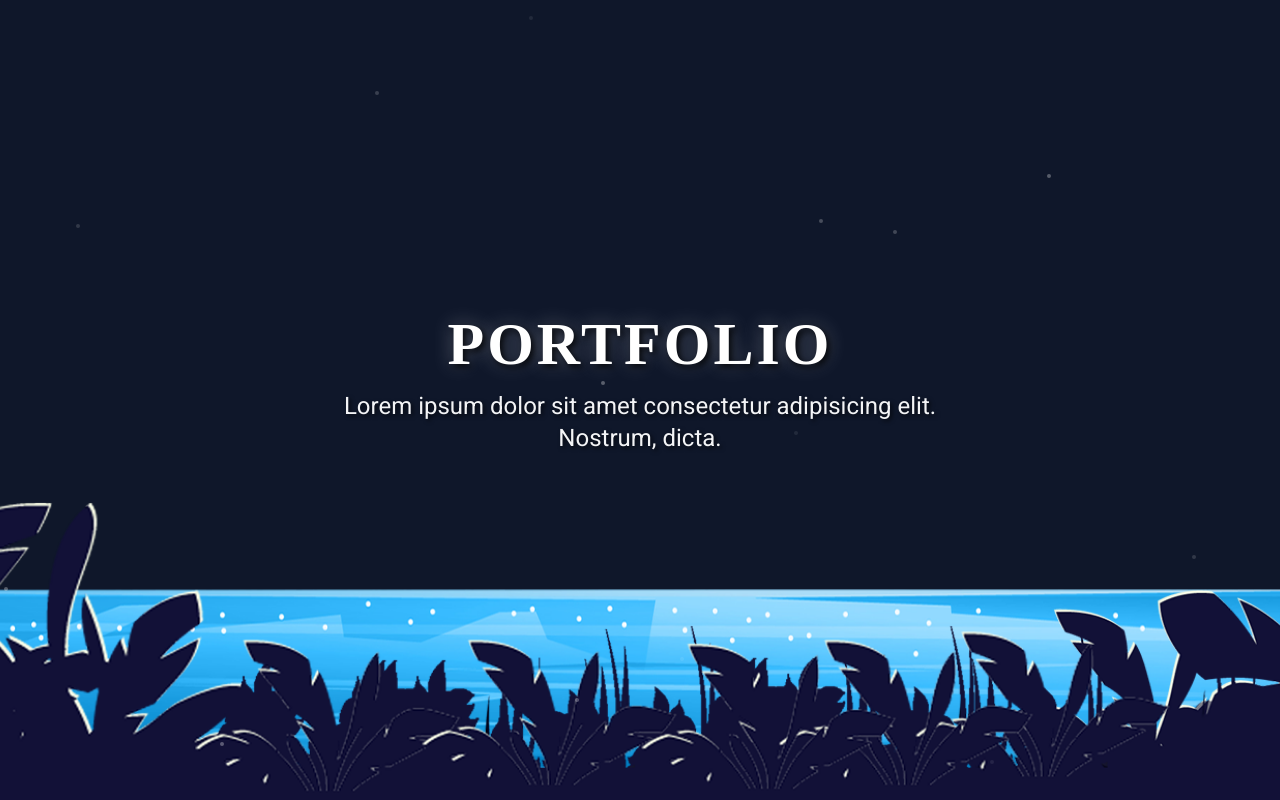
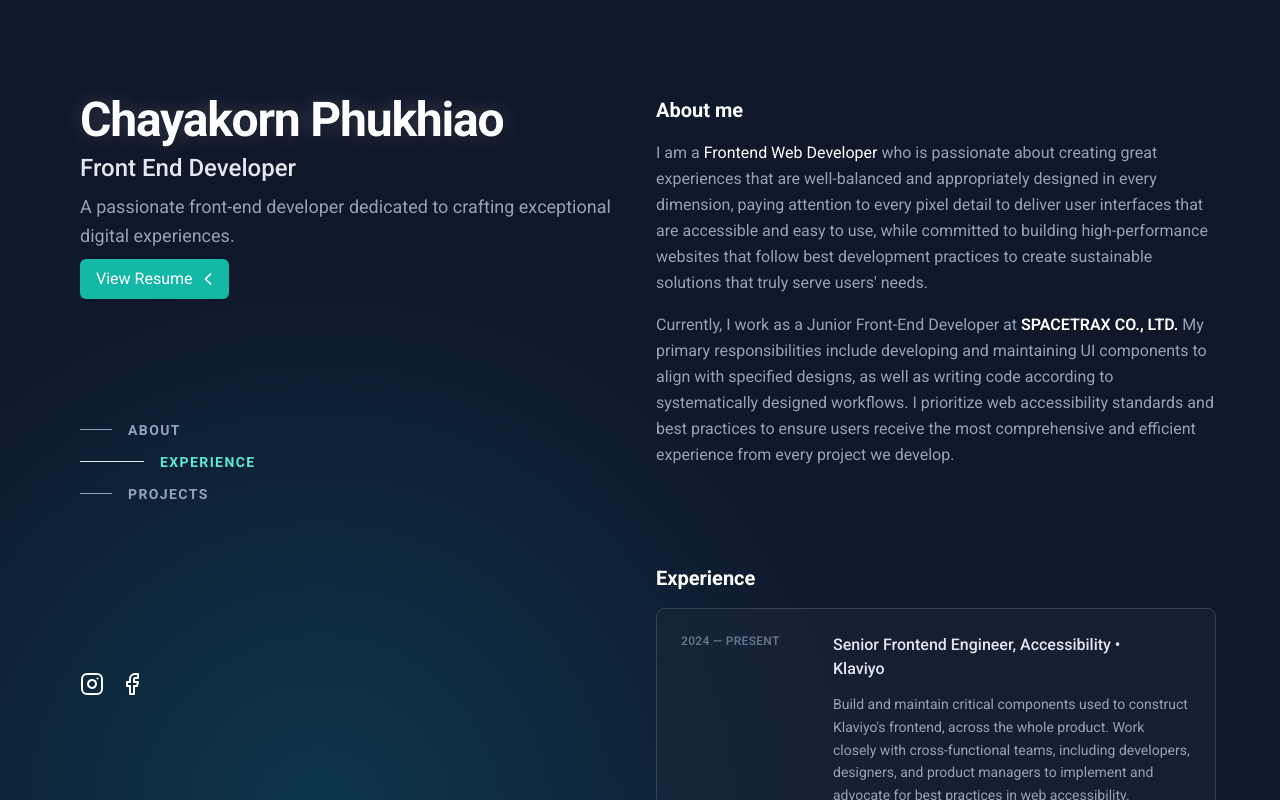
Before and after one commit to iSusBxnk/Portfolio, a Next.js app: page / in a window 1280 px wide. Shown: the top 800 px of the page. Built offline with nearby package versions, Linux system fonts and the light colour scheme.

Commit message:
hide parallax

```diff
--- a/src/app/page.tsx
+++ b/src/app/page.tsx
@@ -64,9 +64,9 @@ export default function Home() {
 
   return (
     <>
-    <div className="min-h-screen">
+    {/* <div className="min-h-screen"> */}
       {/* Top Parallax Section - Independent background */}
-      <TopSection />
+      {/* <TopSection /> */}
 
       {/* Main Content Section - With AnimatedBackground effect */}
       <AnimatedBackground>
@@ -75,7 +75,7 @@ export default function Home() {
           <RightSection addSectionId={addSectionId} />
         </div>
       </AnimatedBackground>
-    </div>
+    {/* </div> */}
     </>
   )
 }
```
